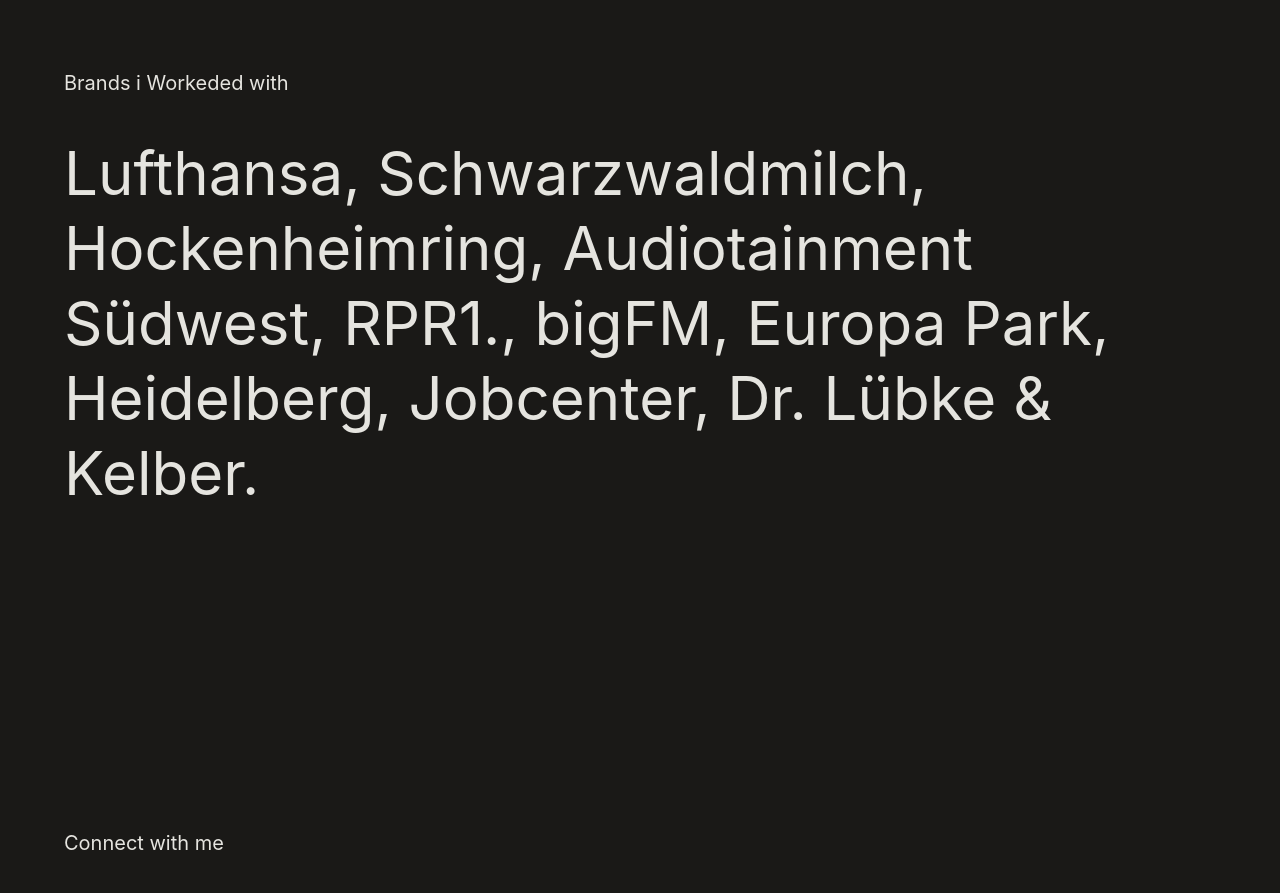
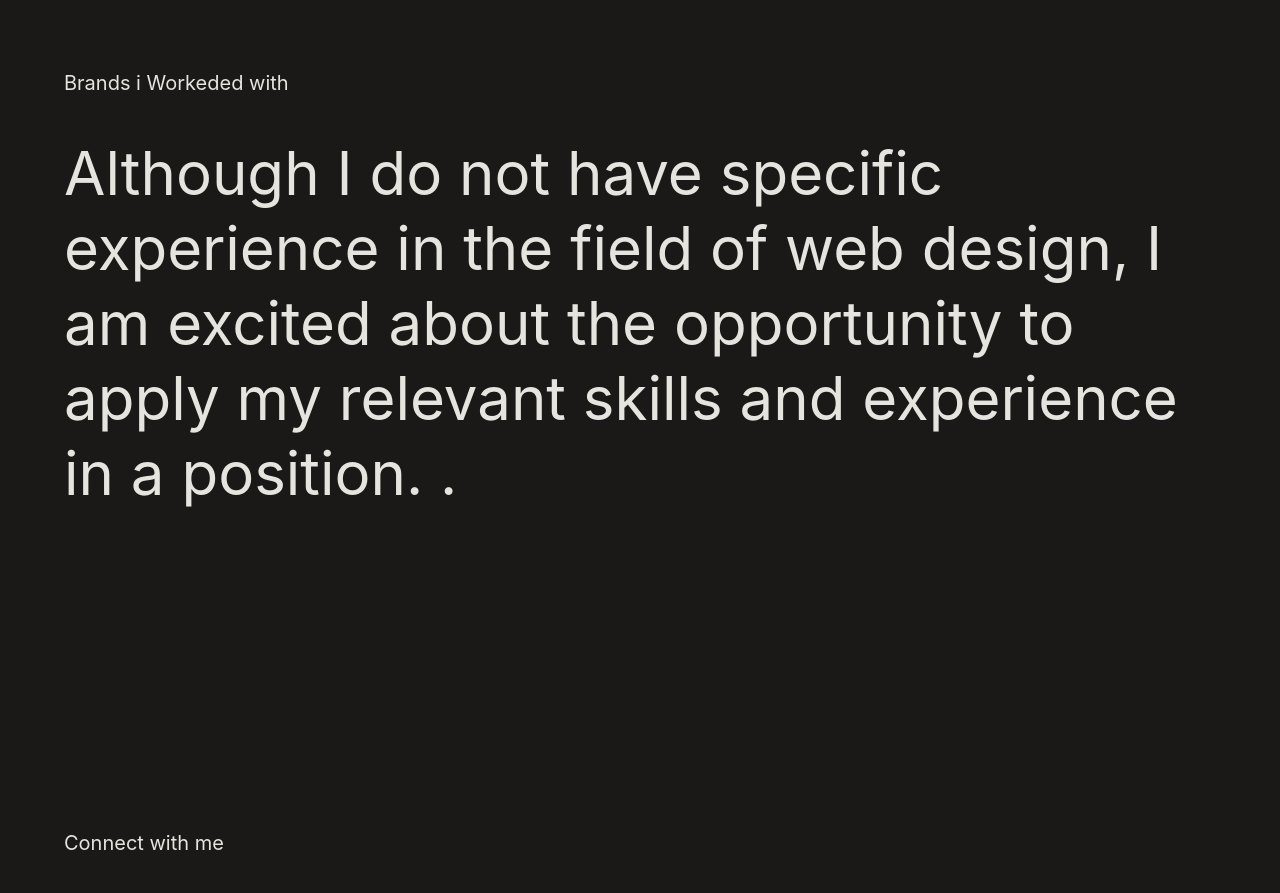
Before and after one commit to ramabeni94dev/ramabeni94dev.github.io, a plain HTML site: page index.html in a window 1280 px wide. Shown: the part 3280-4173 px from the top of the page. Drawn offline with nearby package versions, Linux system fonts and the light colour scheme; a web font is replaced by a local one.

Commit message:
Update index.html

```diff
--- a/index.html
+++ b/index.html
@@ -163,7 +163,7 @@
                     <div class="section__entry inview" style="--inview-order: 2;">
                         <div class="section__entry-container container">
                             <div class="text-field">
-                                <p class="h1">Lufthansa, Schwarzwaldmilch, Hockenheimring, Audiotainment Südwest, RPR1., bigFM, Europa Park, Heidelberg, Jobcenter, Dr. Lübke & Kelber.</p>
+                                <p class="h1">Although I do not have specific experience in the field of web design, I am excited about the opportunity to apply my relevant skills and experience in a position. .</p>
                             </div>
                         </div>
                     </div>
```
